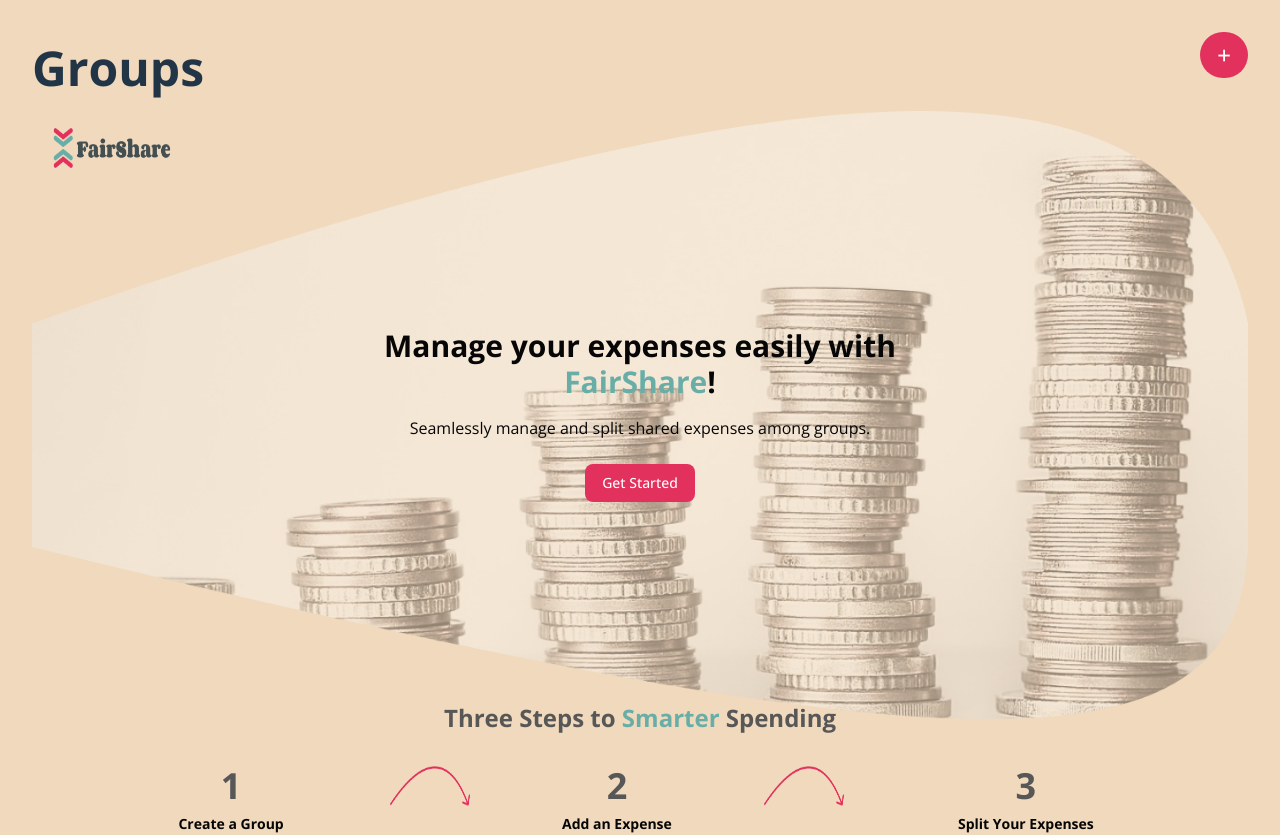
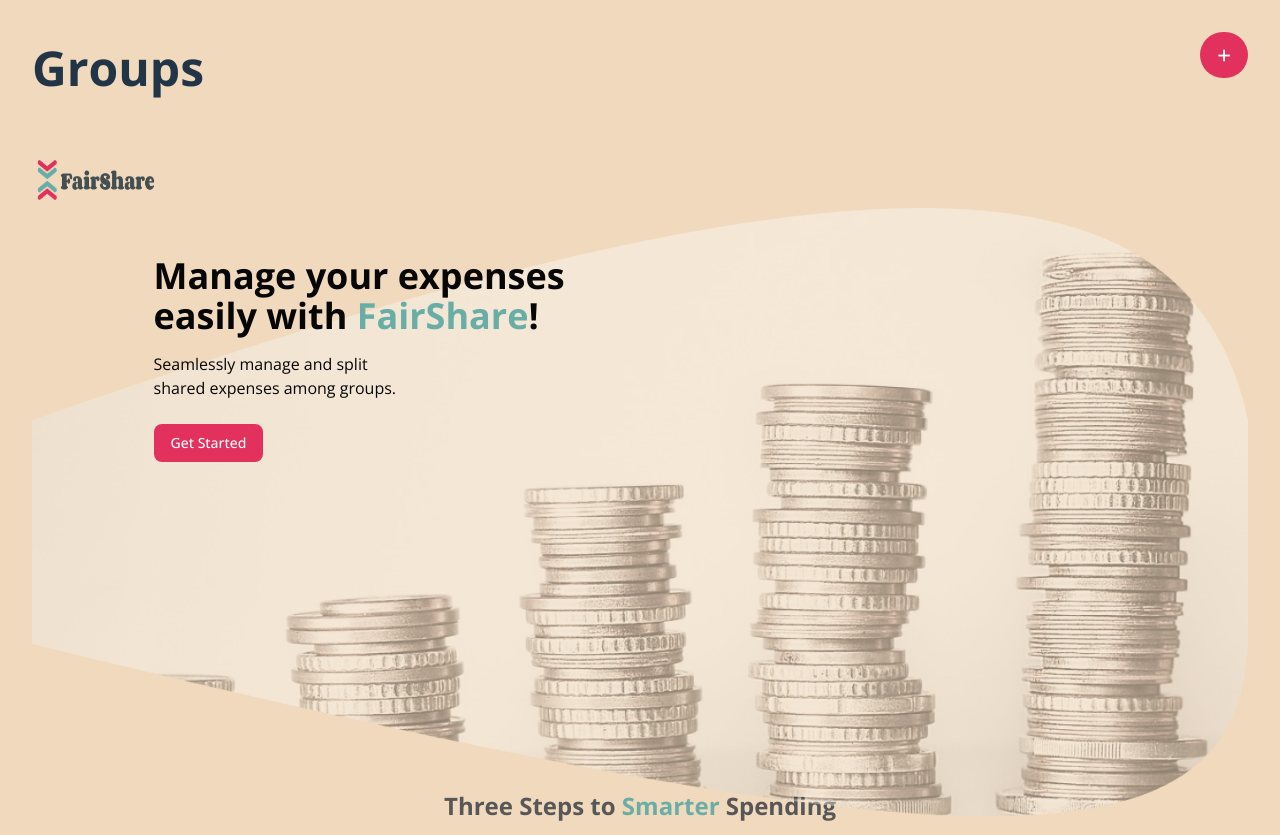
Before and after one commit to chingu-voyages/v51-tier2-team-27, a React (Vite) app in the folder vite-project/: page / in a window 1280 px wide. Shown: the top 835 px of the page. Built offline with nearby package versions, Linux system fonts and the light colour scheme.

Commit message:
styling adjustments

```diff
--- a/vite-project/src/components/Footer.jsx
+++ b/vite-project/src/components/Footer.jsx
@@ -2,7 +2,7 @@
 
 export default function Footer() {
   return (
-    <div className="flex items-center justify-between w-full mt-10">
+    <div className="flex items-center justify-between w-full">
       <div className="flex items-center">
         <img
           src={Logo}
--- a/vite-project/src/landing/LandingLogo.jsx
+++ b/vite-project/src/landing/LandingLogo.jsx
@@ -2,8 +2,8 @@
 
 export default function LandingLogo() {
   return (
-    <div className="flex h-44">
-      <img src={Logo} alt="FairShare Logo" className="w-32 h-14 ml-4" />
+    <div className="flex mt-10">
+      <img src={Logo} alt="FairShare Logo" className="w-32 h-14" />
     </div>
   );
 }
--- a/vite-project/src/landing/LandingTop.jsx
+++ b/vite-project/src/landing/LandingTop.jsx
@@ -2,17 +2,18 @@
 
 export default function LandingTop() {
   return (
-    <div className="relative flex flex-col items-center justify-center text-center p-8">
-      <div className="absolute inset-0 flex justify-center items-center">
+    <div className="relative flex flex-col items-start justify-center text-left pb-40">
+      <div className="flex justify-end items-center w-full h-full">
         <img src={Coins} alt="Coins" className="object-cover" />
       </div>
-      <div className="relative max-w-xl">
-        <h1 className="text-3xl font-bold mb-4 text-black">
-          Manage your expenses easily with{" "}
-          <span className="text-[#68AEA7]">FairShare</span>!
+      <div className="relative max-w-xl" style={{ marginLeft: '10%', marginTop: '-70vh' }}>
+        <h1 className="text-4xl font-bold mb-4 text-black">
+          Manage your expenses<br />
+          easily with <span className="text-[#68AEA7]">FairShare</span>!
         </h1>
         <p className="mb-6 text-black">
-          Seamlessly manage and split shared expenses among groups.
+          Seamlessly manage and split<br />
+          shared expenses among groups.
         </p>
         <button className="bg-[#E3315D] text-white py-2 px-4 rounded-lg text-sm">
           Get Started
```
